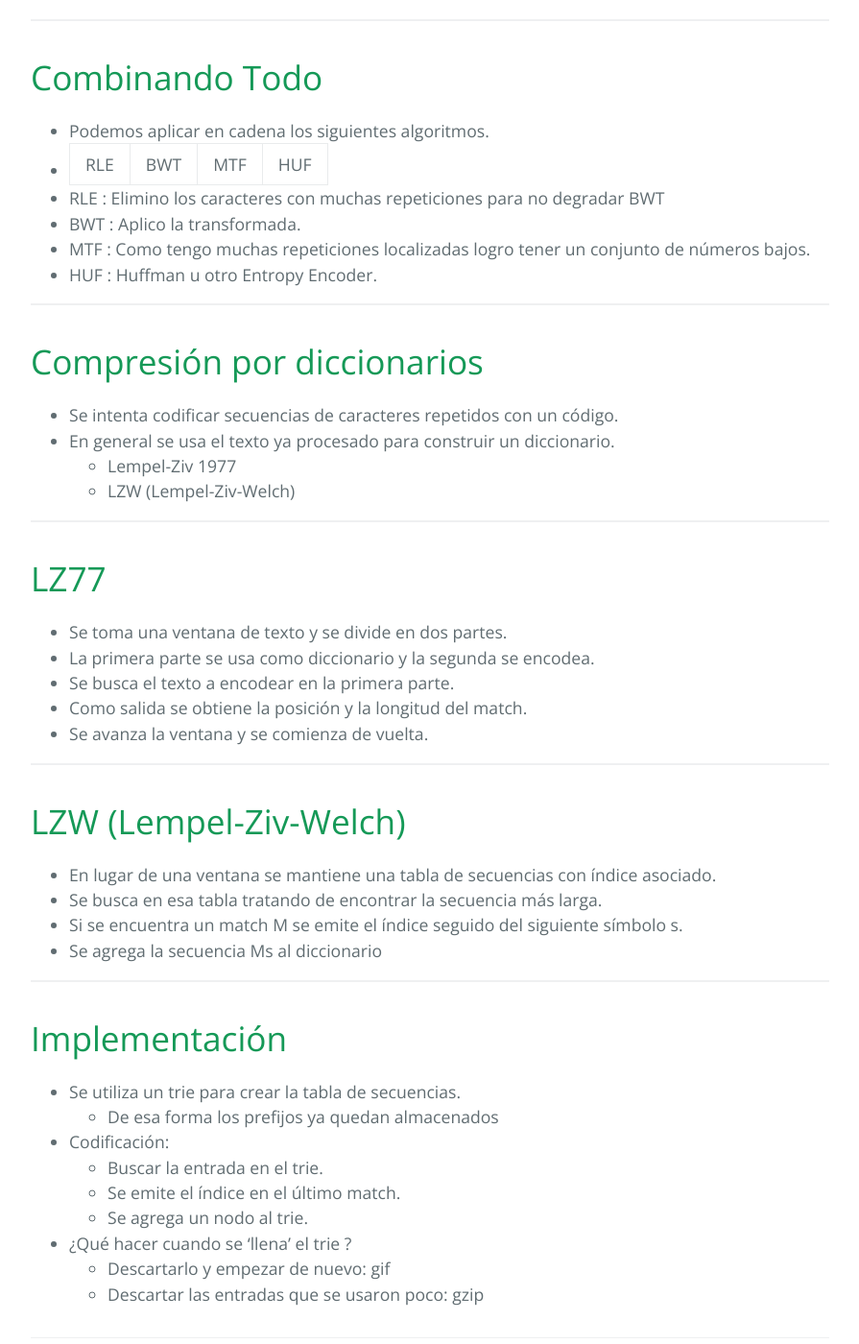
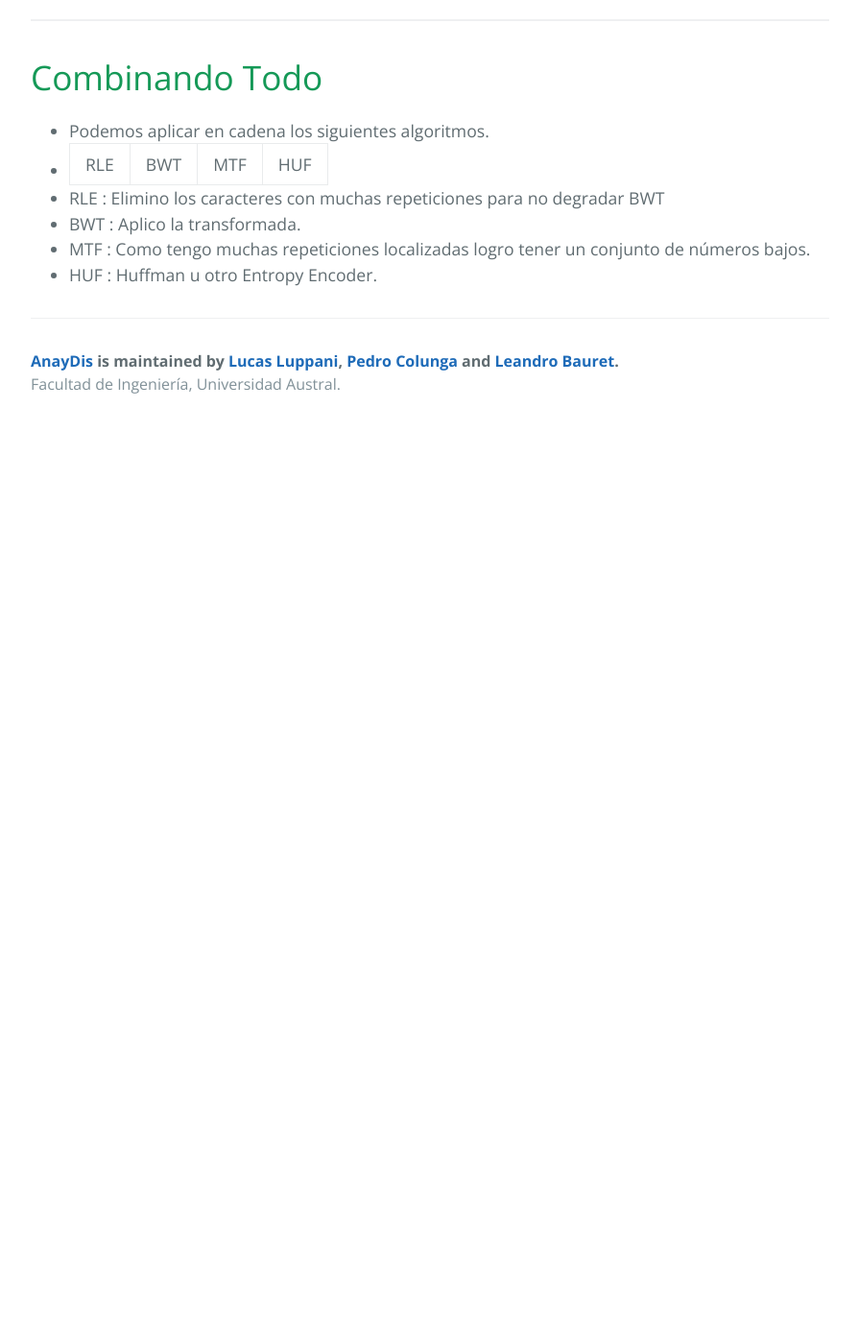
Before and after one commit to FacultadDeIngenieria/anaydis, a Jekyll site: the page built from presentation/compression/presentation.md, in a window 1280 px wide and 1400 px high, scrolled down 19728 px. Shown: the whole window at 96% size, without its empty margins (192-1087 px from the left). Built offline with Jekyll 4.4.1, drawn with Linux system fonts in a browser that asks for light colours; our own code applies the rules of GitHub Pages for plain Markdown files; after the commit the page ends 20172 px from its top, so only the background shows below that.

Commit message:
Removing dictionaty compression and adding BWT paper link.

```diff
--- a/presentation/compression/presentation.md
+++ b/presentation/compression/presentation.md
@@ -514,45 +514,3 @@ String decode()
 * BWT : Aplico la transformada.
 * MTF : Como tengo muchas repeticiones localizadas logro tener un conjunto de números bajos.
 * HUF : Huffman u otro Entropy Encoder.
-
----
-
-# Compresión por diccionarios
-
-* Se intenta codificar secuencias de caracteres repetidos con un código.
-* En general se usa el texto ya procesado para construir un diccionario.
-  * Lempel-Ziv 1977
-  * LZW (Lempel-Ziv-Welch)
-
----
-
-# LZ77
-
-* Se toma una ventana de texto y se divide en dos partes.
-* La primera parte se usa como diccionario y la segunda se encodea.
-* Se busca el texto a encodear en la primera parte.
-* Como salida se obtiene la posición y la longitud del match.
-* Se avanza la ventana y se comienza de vuelta.
-
----
-
-# LZW (Lempel-Ziv-Welch)
-
-* En lugar de una ventana se mantiene una tabla de secuencias con índice asociado.
-* Se busca en esa tabla tratando de encontrar la secuencia más larga.
-* Si se encuentra un match M se emite el índice seguido del siguiente símbolo s.
-* Se agrega la secuencia Ms al diccionario
-
----
-
-# Implementación
-
-* Se utiliza un trie para crear la tabla de secuencias.
-  * De esa forma los prefijos ya quedan almacenados
-* Codificación:
-  * Buscar la entrada en el trie.
-  * Se emite el índice en el último match.
-  * Se agrega un nodo al trie.
-* ¿Qué hacer cuando se 'llena' el trie ?
-  * Descartarlo y empezar de nuevo: gif
-  * Descartar las entradas que se usaron poco: gzip
```
Also changed, not shown: README.md.
